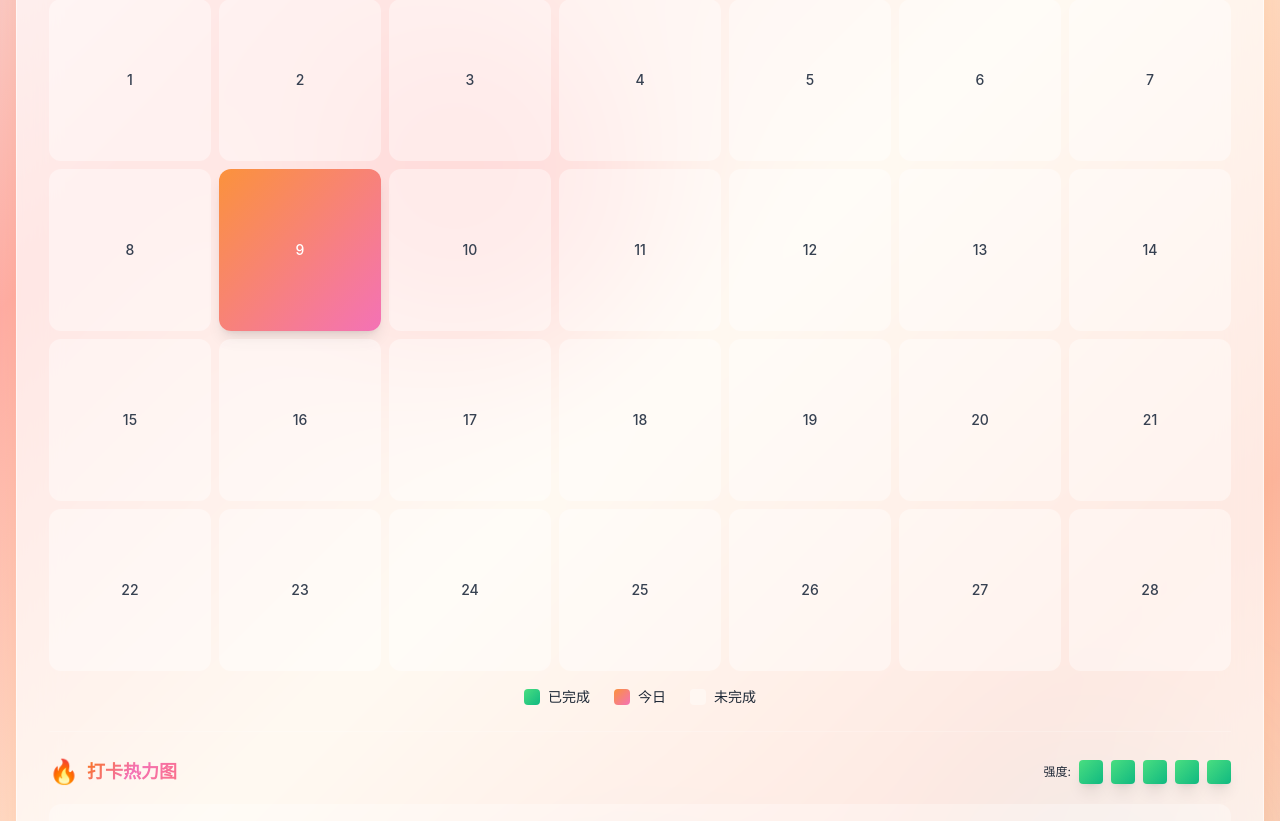
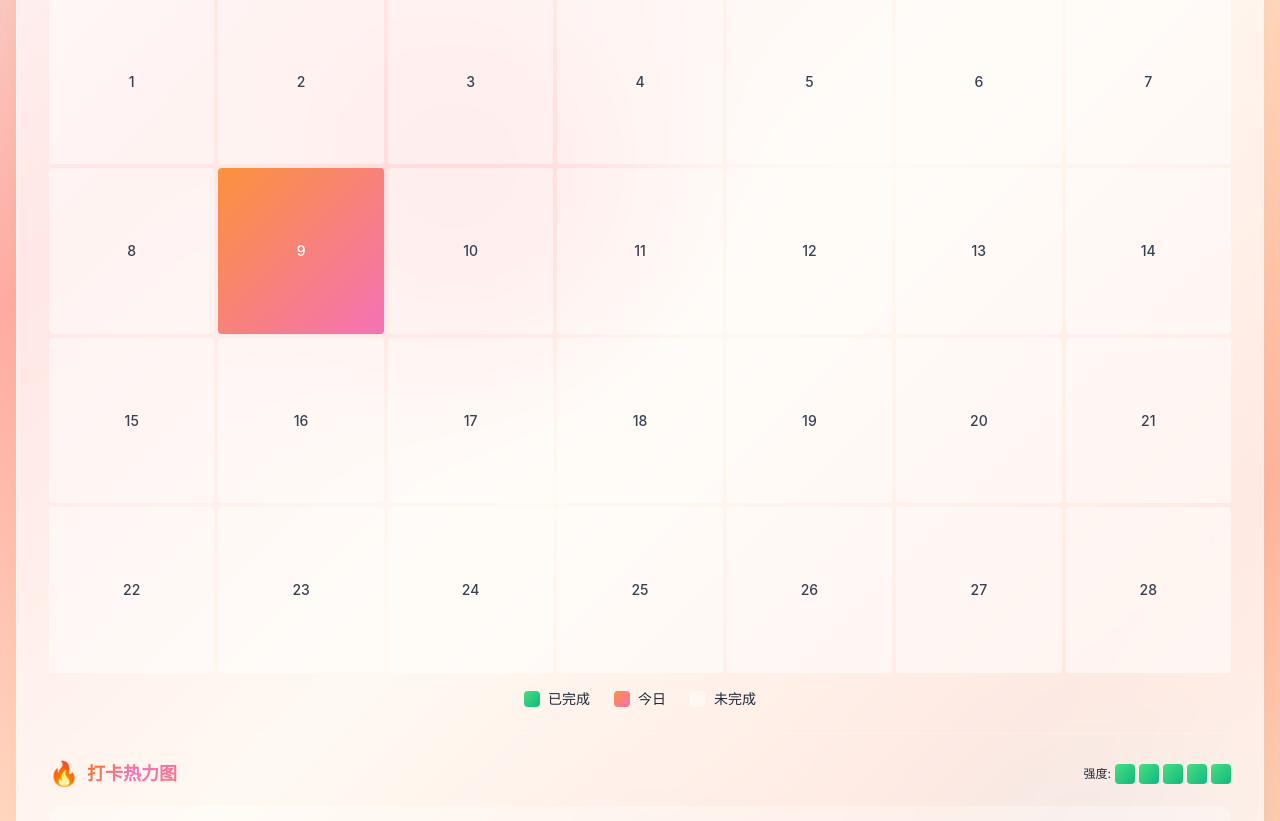
Before and after one commit to dafenqirunrunrun/love-study-app, a Vue app: page /checkin in a window 1280 px wide. Shown: the part 1131-1952 px from the top of the page. Built offline with nearby package versions, Linux system fonts and the light colour scheme.

Commit message:
fix: 恢复CSS样式（之前优化导致空白页）

```diff
--- a/src/components/Layout.vue
+++ b/src/components/Layout.vue
@@ -78,7 +78,9 @@
       <main class="mx-4 pb-32 animate-fade-in-up" style="animation-delay: 0.2s;">
         <router-view v-slot="{ Component }">
           <Transition name="page" mode="out-in">
-            <component :is="Component" />
+            <keep-alive :include="cachedViews">
+              <component :is="Component" />
+            </keep-alive>
           </Transition>
         </router-view>
       </main>
@@ -203,6 +205,15 @@ const toastRef = ref(null)
 const moreMenuOpen = ref(false)
 const shortcutsHelpVisible = ref(false)
 const searchModalOpen = ref(false)
+
+// 需要缓存的组件列表（性能优化）
+const cachedViews = ref([
+  'Home',
+  'Tasks',
+  'Focus',
+  'Checkin',
+  'PointsCenter'
+])
 
 // 5个核心Tab
 const navItems = [
--- a/src/views/Checkin.vue
+++ b/src/views/Checkin.vue
@@ -174,11 +174,11 @@
             </button>
           </div>
           <div class="flex items-center justify-between mb-4">
-            <button @click="changeMonth(-1)" class="p-2 hover:bg-white/30 rounded-lg transition-all">
+            <button @click="changeMonth(-1)" class="p-2 rounded-lg">
               <span class="text-xl">◀</span>
             </button>
             <span class="font-bold text-gray-700">{{ currentMonthName }}</span>
-            <button @click="changeMonth(1)" class="p-2 hover:bg-white/30 rounded-lg transition-all">
+            <button @click="changeMonth(1)" class="p-2 rounded-lg">
               <span class="text-xl">▶</span>
             </button>
           </div>
@@ -190,25 +190,21 @@
             </div>
           </div>
 
-          <!-- 日历网格 -->
-          <div class="grid grid-cols-7 gap-2">
+          <!-- 日历网格 - 简化DOM -->
+          <div class="grid grid-cols-7 gap-1">
             <div
               v-for="(day, index) in calendarDays"
               :key="index"
-              class="aspect-square rounded-xl flex items-center justify-center text-sm font-medium transition-all"
+              class="aspect-square rounded flex items-center justify-center text-sm font-medium"
               :class="day.completed
-                ? 'bg-gradient-to-br from-green-400 to-emerald-500 text-white shadow-lg'
+                ? 'bg-gradient-to-br from-green-400 to-emerald-500 text-white'
                 : day.today
-                ? 'bg-gradient-to-br from-orange-400 to-pink-400 text-white shadow-lg'
+                ? 'bg-gradient-to-br from-orange-400 to-pink-400 text-white'
                 : day.isCurrentMonth
-                ? 'bg-white/40 text-gray-700 hover:bg-white/60'
+                ? 'bg-white/50 text-gray-700'
                 : 'bg-white/10 text-gray-400'"
             >
               {{ day.day }}
-              <div
-                v-if="day.completed"
-                class="absolute bottom-1 w-1 h-1 bg-white rounded-full"
-              ></div>
             </div>
           </div>
 
@@ -237,17 +233,17 @@
               <span class="text-rainbow">打卡热力图</span>
             </h3>
 
-            <!-- 热力图强度选择 -->
-            <div class="flex items-center gap-2">
+              <!-- 热力图强度选择 -->
+            <div class="flex items-center gap-1">
               <span class="text-xs text-gray-500">强度:</span>
               <button
                 v-for="level in 5"
                 :key="level"
                 @click="heatmapIntensity = level - 1"
-                class="w-6 h-6 rounded transition-all"
+                class="w-5 h-5 rounded transition-all"
                 :class="heatmapIntensity >= level - 1
-                  ? 'bg-gradient-to-br from-green-400 to-emerald-500 shadow-lg'
-                  : 'bg-white/30 hover:bg-white/50'"
+                  ? 'bg-gradient-to-br from-green-400 to-emerald-500'
+                  : 'bg-white/30'"
                 :style="heatmapIntensity < level - 1 ? { background: 'transparent' } : {}"
               ></button>
             </div>
@@ -840,13 +836,14 @@ onMounted(() => {
   width: 12px;
   height: 12px;
   border-radius: 2px;
-  transition: transform 0.1s ease;
-  cursor: pointer;
 }
 
-.heatmap-day:hover {
-  transform: scale(1.3);
-  outline: 2px solid rgba(0, 0, 0, 0.2);
+/* 移动端禁用 hover 效果 */
+@media (max-width: 768px) {
+  .heatmap-day:hover {
+    transform: none;
+    outline: none;
+  }
 }
 
 .heatmap-level-0 {
--- a/vite.config.js
+++ b/vite.config.js
@@ -38,7 +38,9 @@ export default defineConfig({
         ]
       },
       workbox: {
-        globPatterns: ['**/*.{js,css,html,ico,png,svg,woff2}'],
+        globPatterns: ['**/*.{js,css,html,ico,png,svg}'],
+        // 移动端优化：减少缓存大小
+        maximumFileSizeToCacheInBytes: 2 * 1024 * 1024, // 2MB
         runtimeCaching: [
           {
             urlPattern: /^https:\/\/.*\.googleapis\.com\/.*/i,
@@ -48,6 +50,18 @@ export default defineConfig({
               expiration: {
                 maxEntries: 10,
                 maxAgeSeconds: 60 * 60 * 24 * 365 // 1 year
+              }
+            }
+          },
+          // 不缓存 API 请求（如果有的话）
+          {
+            urlPattern: /^https:\/\/api\..*/i,
+            handler: 'NetworkFirst',
+            options: {
+              cacheName: 'api-cache',
+              expiration: {
+                maxEntries: 50,
+                maxAgeSeconds: 60 * 60 * 24 // 1 day
               }
             }
           }
```
